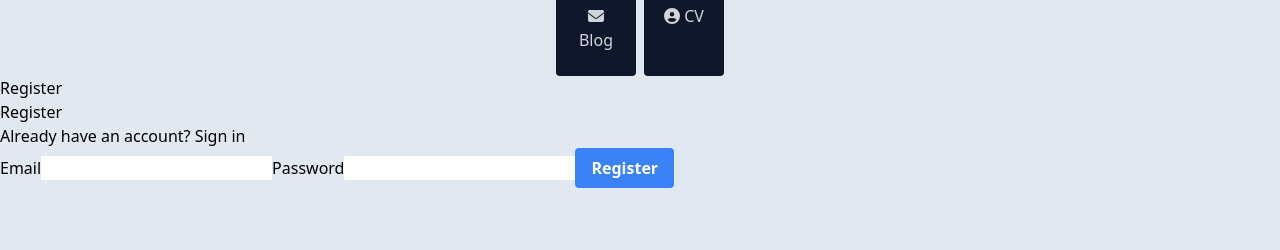
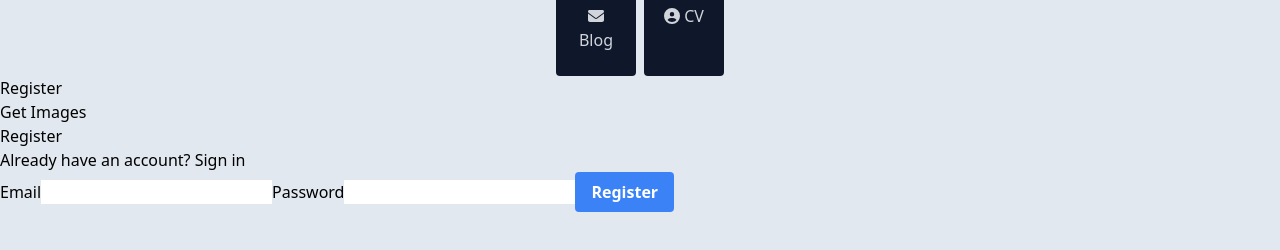
Before and after one commit to BravoDario/demo-astro, an Astro site: page / in a window 1280 px wide. Shown: the part 220-470 px from the top of the page. Built offline with nearby package versions, Linux system fonts and the light colour scheme; Astro itself is replaced by a stand-in of ours.

Commit message:
ajajajajaja

```diff
--- a/src/components/myausita/Validador.jsx
+++ b/src/components/myausita/Validador.jsx
@@ -44,6 +44,8 @@ const Validador = () => {
 
     return (
         <div>
+
+            <button onClick={getImages}>Get Images</button>
             <h1>Register</h1>
             <p>Already have an account? <a href="/signin">Sign in</a></p>
             <label htmlFor="email" >Email</label>
```
